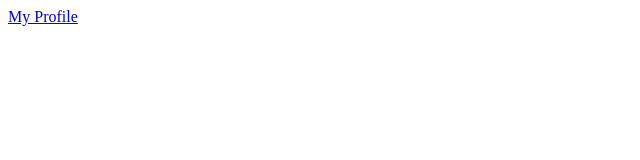
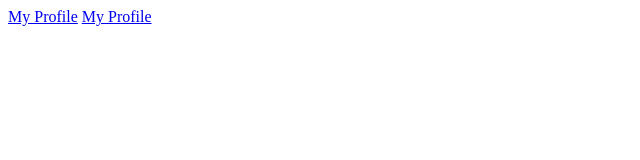
Before and after one commit to Jookmaste/Devlab3.3, a plain HTML site: page index.html in a window 1280 px wide. Shown: the full height of the page, 0-640 px from the left. Drawn offline with Linux system fonts and the light colour scheme.

Commit message:
CAMT.html added

```diff
--- a/index.html
+++ b/index.html
@@ -1 +1,2 @@
 <a href="profile.html">My Profile</a>
+<a href="CAMT.html">My Profile</a>
```
Also changed, not shown: CAMT.html (added).
